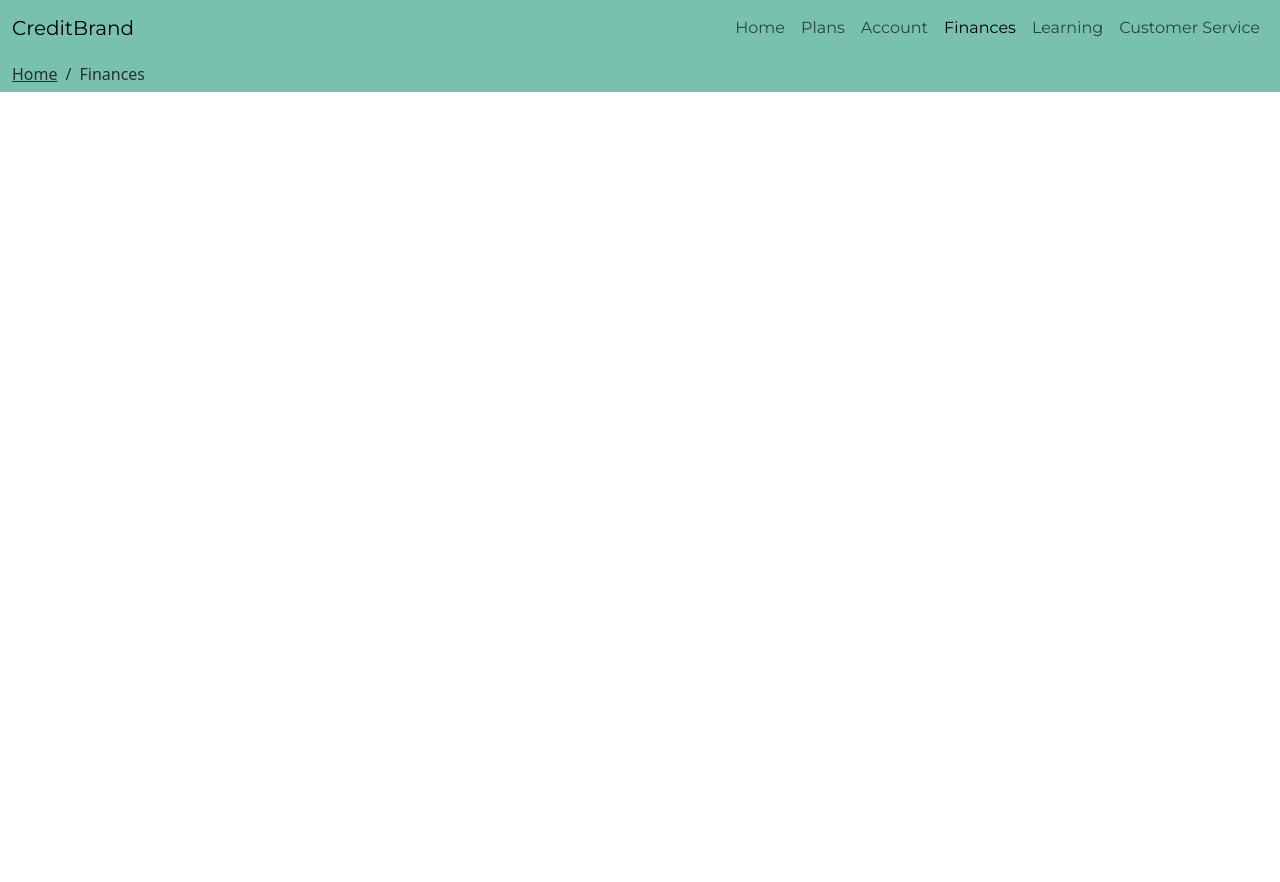
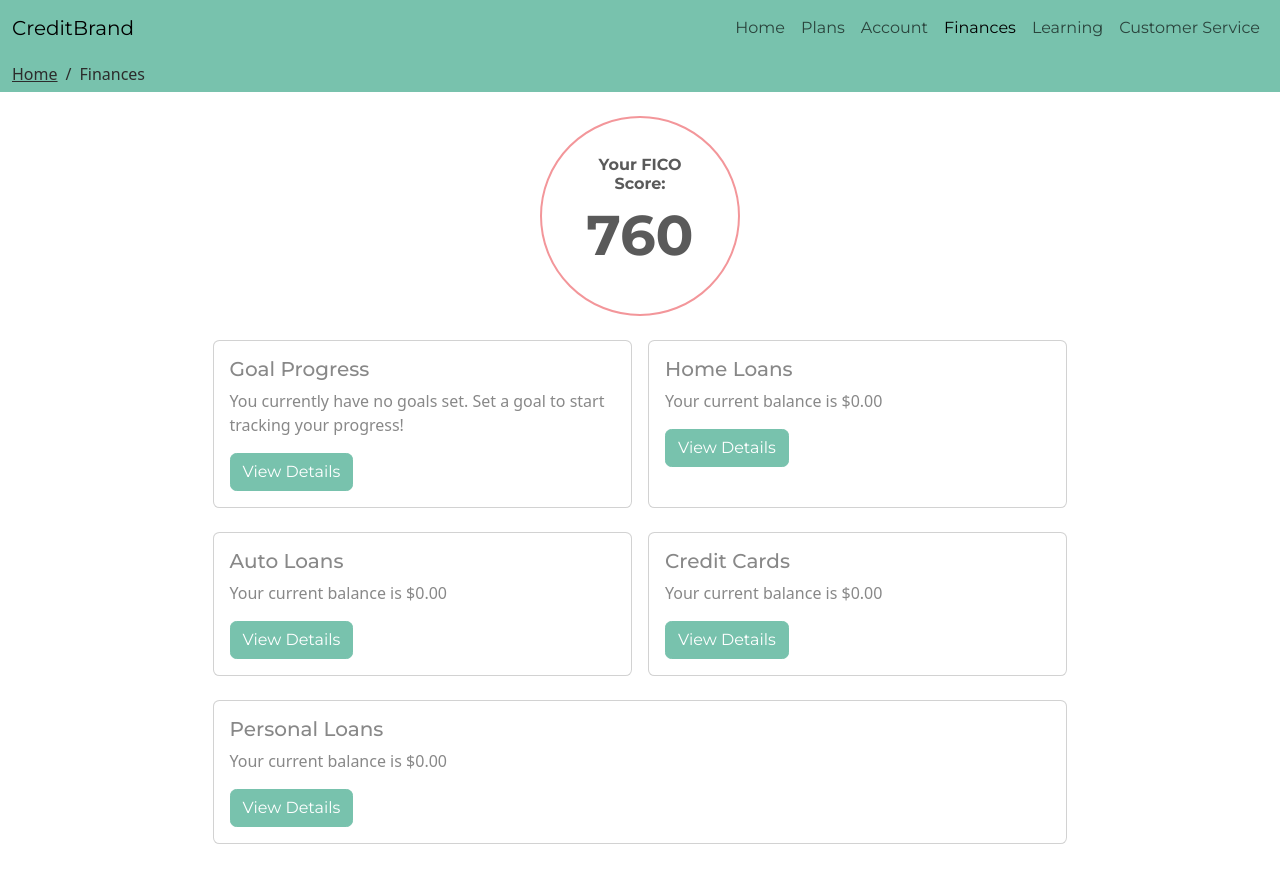
Before and after one commit to VCU-257/iteration-2-build-with-style-group-2, a React (Vite) app: page /finances in a window 1280 px wide. Before the commit the page ends 800 px from the top, so only its background shows below. Built offline with nearby package versions, Linux system fonts and the light colour scheme; a web font is replaced by a local one.

Commit message:
Finances page

```diff
--- /dev/null
+++ b/src/components/FinancesCards.jsx
@@ -0,0 +1,62 @@
+import "../styles/finances.css";
+import { Button, Container, Form, Row, Card } from "react-bootstrap";
+
+export default function FinancesCards(){
+    return(
+        <div className="finances-cards">
+            <div className="container d-flex flex-column mt-4">
+                <div className="container d-flex flex-row mb-4 gap-3">
+                    <Card className="col">
+                        <Card.Body>
+                            <Card.Title>Goal Progress</Card.Title>
+                            <Card.Text>
+                            You currently have no goals set. Set a goal to start tracking your progress!
+                            </Card.Text>
+                            <Button variant="primary">View Details</Button>
+                        </Card.Body>
+                    </Card>
+                    <Card className="col">
+                        <Card.Body>
+                            <Card.Title>Home Loans</Card.Title>
+                            <Card.Text>
+                            Your current balance is $0.00
+                            </Card.Text>
+                            <Button variant="primary">View Details</Button>
+                        </Card.Body>
+                    </Card>
+                </div>
+                <div className="container mb-4 d-flex flex-row gap-3">
+                    <Card className="col">
+                        <Card.Body>
+                            <Card.Title>Auto Loans</Card.Title>
+                            <Card.Text>
+                            Your current balance is $0.00
+                            </Card.Text>
+                            <Button variant="primary">View Details</Button>
+                        </Card.Body>
+                    </Card>
+                    <Card className="col">
+                        <Card.Body>
+                            <Card.Title>Credit Cards</Card.Title>
+                            <Card.Text>
+                            Your current balance is $0.00
+                            </Card.Text>
+                            <Button variant="primary">View Details</Button>
+                        </Card.Body>
+                    </Card>
+                </div>
+                <div className="container d-flex flex-row mb-4">
+                    <Card className="col">
+                        <Card.Body>
+                            <Card.Title>Personal Loans</Card.Title>
+                            <Card.Text>
+                            Your current balance is $0.00
+                            </Card.Text>
+                            <Button variant="primary">View Details</Button>
+                        </Card.Body>
+                    </Card>
+                </div>
+            </div>
+        </div>
+    )
+}
--- a/src/components/MobileTitleBar.jsx
+++ b/src/components/MobileTitleBar.jsx
@@ -6,12 +6,20 @@ export default function MobileTitleBar({ pageTitle, backButtonHref }) {
         <Navbar bg="light" expand="lg" className="d-lg-none" sticky="top">
             <Container fluid>
                 {backButtonHref ?
-                    <Nav.Link href={backButtonHref} color="var(--text)">
+                    <Nav.Link href={backButtonHref} color="var(--text)" style={{ marginLeft: "2vw" }} >
                         <ArrowLeft />
                     </Nav.Link>
                 : ""}
-
                 <h5 class="page m-auto py-4">{pageTitle}</h5>
+                {
+                    pageTitle !== "Edit Account Information" ?
+                    <Nav.Link href="/account" style={{ marginRight: "2vw" }}>
+                        <svg xmlns="http://www.w3.org/2000/svg" width="2vh" height="2vh" fill="currentColor" class="bi bi-gear" viewBox="0 0 16 16">
+                            <path d="M8 4.754a3.246 3.246 0 1 0 0 6.492 3.246 3.246 0 0 0 0-6.492M5.754 8a2.246 2.246 0 1 1 4.492 0 2.246 2.246 0 0 1-4.492 0"/>
+                            <path d="M9.796 1.343c-.527-1.79-3.065-1.79-3.592 0l-.094.319a.873.873 0 0 1-1.255.52l-.292-.16c-1.64-.892-3.433.902-2.54 2.541l.159.292a.873.873 0 0 1-.52 1.255l-.319.094c-1.79.527-1.79 3.065 0 3.592l.319.094a.873.873 0 0 1 .52 1.255l-.16.292c-.892 1.64.901 3.434 2.541 2.54l.292-.159a.873.873 0 0 1 1.255.52l.094.319c.527 1.79 3.065 1.79 3.592 0l.094-.319a.873.873 0 0 1 1.255-.52l.292.16c1.64.893 3.434-.902 2.54-2.541l-.159-.292a.873.873 0 0 1 .52-1.255l.319-.094c1.79-.527 1.79-3.065 0-3.592l-.319-.094a.873.873 0 0 1-.52-1.255l.16-.292c.893-1.64-.902-3.433-2.541-2.54l-.292.159a.873.873 0 0 1-1.255-.52zm-2.633.283c.246-.835 1.428-.835 1.674 0l.094.319a1.873 1.873 0 0 0 2.693 1.115l.291-.16c.764-.415 1.6.42 1.184 1.185l-.159.292a1.873 1.873 0 0 0 1.116 2.692l.318.094c.835.246.835 1.428 0 1.674l-.319.094a1.873 1.873 0 0 0-1.115 2.693l.16.291c.415.764-.42 1.6-1.185 1.184l-.291-.159a1.873 1.873 0 0 0-2.693 1.116l-.094.318c-.246.835-1.428.835-1.674 0l-.094-.319a1.873 1.873 0 0 0-2.692-1.115l-.292.16c-.764.415-1.6-.42-1.184-1.185l.159-.291A1.873 1.873 0 0 0 1.945 8.93l-.319-.094c-.835-.246-.835-1.428 0-1.674l.319-.094A1.873 1.873 0 0 0 3.06 4.377l-.16-.292c-.415-.764.42-1.6 1.185-1.184l.292.159a1.873 1.873 0 0 0 2.692-1.115z"/>
+                        </svg>
+                    </Nav.Link> : ""
+                }
             </Container>
         </Navbar>
     )
--- a/src/pages/Account.jsx
+++ b/src/pages/Account.jsx
@@ -1,9 +1,61 @@
+import { useRef, useState } from "react";
+import { Button, Container, Form, Row } from "react-bootstrap";
+import CreditAccountFieldset from "../components/CreditAccountFieldset";
 import "../styles/account.css";
+import { PlusCircle, Save } from "react-bootstrap-icons";
+import MobileTitleBar from "../components/MobileTitleBar";
 
 export default function Account() {
+    const formRef = useRef(null);
+
+    const [accountInfo, setAccountInfo] = useState(() => {
+        const savedAccountInfo = localStorage.getItem("accountInfo");
+        return savedAccountInfo !== null
+            ? JSON.parse(savedAccountInfo)
+            : [{
+                accountName: "Credit Account",
+                limit: 0,
+                balance: 0,
+                apr: 0,
+                age: 0,
+                loan: "false"
+            }];
+    });
+
+    function handleAddFieldset() {
+        setAccountInfo([...accountInfo, {
+            accountName: "Credit Account",
+            limit: 0,
+            balance: 0,
+            apr: 0,
+            age: 0,
+            loan: "false"
+        }]);
+    }
+
+    function handleSave() {
+        if(formRef.current.checkValidity()) {
+            localStorage.setItem('accountInfo', JSON.stringify(accountInfo));
+        }
+    }
+
+    console.log(accountInfo)
+
     return (
         <div className="account-page">
-            {/* replace this line with all of your code! */}
+            <MobileTitleBar pageTitle="Edit Account Information" />
+            <Container fluid>
+                <Form ref={formRef} validated>
+                    {accountInfo.map((info, index) => <CreditAccountFieldset accountInfo={info} allAccountInfo={accountInfo} setAccountInfo={setAccountInfo} index={index} key={index} />)}
+                    <Form.Control.Feedback type="invalid">Please fix any errors before saving your preferences.</Form.Control.Feedback>
+                </Form>
+                <Container fluid>
+                    <Row className="d-flex justify-content-between">
+                        <Button onClick={handleAddFieldset} variant="secondary" className="d-flex flex-grow-0 flex-shrink-1 align-items-center col-auto"><PlusCircle className="me-2" />Add Account</Button>
+                        <Button onClick={handleSave} variant="info" className="d-flex flex-grow-0 flex-shrink-1 align-items-center col-auto"><Save className="me-2" />Save</Button>
+                    </Row>
+                </Container>
+            </Container>
         </div>
     );
 }
--- a/src/pages/Finances.jsx
+++ b/src/pages/Finances.jsx
@@ -1,9 +1,20 @@
 import "../styles/finances.css";
+import MobileTitleBar from "../components/MobileTitleBar";
+import FinancesCards from "../components/FinancesCards";
+import { Button, Container, Form, Row } from "react-bootstrap";
+import { href } from "react-router";
 
 export default function Finances() {
     return (
-        <div className="finances-page">
-            {/* replace this line with all of your code! */}
+        <div className="finances-page ">
+            <MobileTitleBar pageTitle="Finances" backButtonHref={"/"} />
+            <div className="d-flex flex-column justify-content-center align-items-center mt-4">
+                <Button href="/fico" variant="outline-secondary" className="align-items-center justify-content-center d-flex flex-column" style={{ borderRadius: "50vh", height: "25vh", width: "25vh", border: "2px var(--secondary) solid" }}>
+                <h4 className="text-center " style={{ fontSize: "2vh", paddingInline: "2vw" }}>Your FICO Score:</h4>
+                <h2 className="p-0" style={{ fontSize: "7vh"}}>760</h2>
+                </Button>
+                <FinancesCards />
+            </div>
         </div>
     );
 }
```
